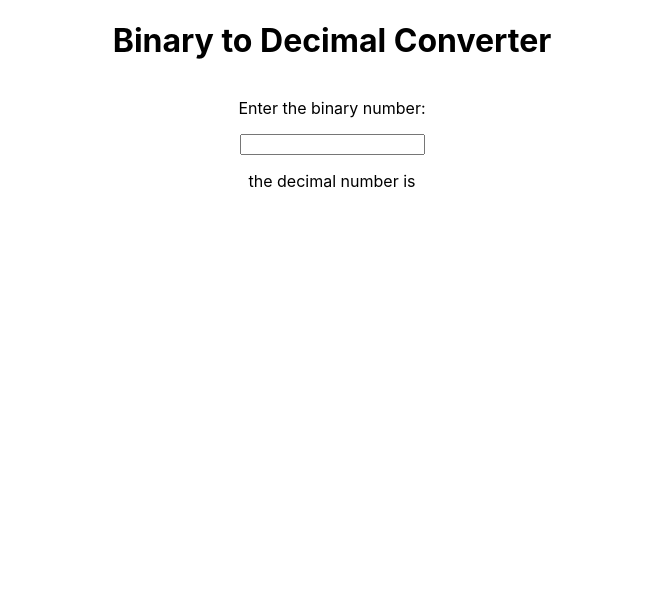
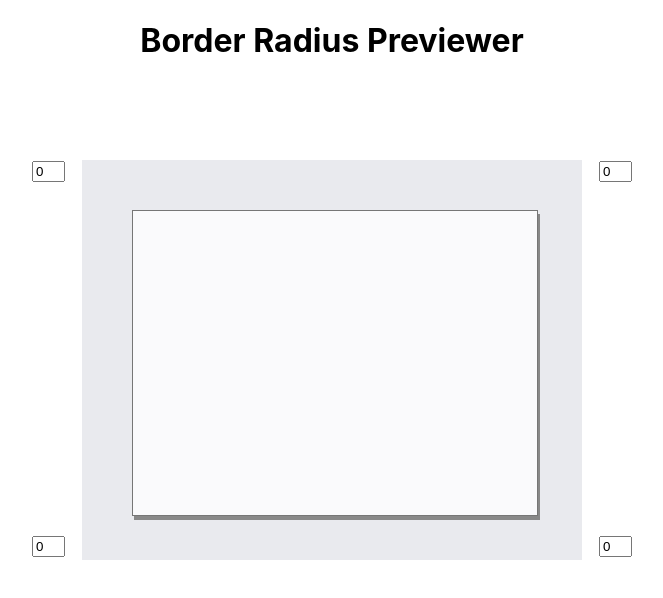
Before and after one commit to jiapengtong123/app-ideas-exercises, a React (Create React App) app: page / in a window 1280 px wide. Shown: the top 598 px of the page, without its empty margins (308-971 px from the left). Built offline with nearby package versions, Linux system fonts and the light colour scheme.

Commit message:
refine bin2dec, add border radius previewer

```diff
--- a/src/App.js
+++ b/src/App.js
@@ -2,11 +2,12 @@ import React from 'react';
 import logo from './logo.svg';
 import './App.css';
 import Bin2Dec from "./app_ideas/Beginner/Bin2Dec/Bin2Dec.tsx";
+import BorderRadiusPreviewer from "./app_ideas/Beginner/BorderRadiusPreviewer/BorderRadiusPreviewer";
 
 function App() {
   return (
     <div className="App">
-      <Bin2Dec/>
+      <BorderRadiusPreviewer/>
     </div>
   );
 }
--- a/src/app_ideas/Beginner/Bin2Dec/Bin2Dec.tsx
+++ b/src/app_ideas/Beginner/Bin2Dec/Bin2Dec.tsx
@@ -26,7 +26,7 @@ export default class Bin2Dec extends React.Component<{}, MyState> {
 
         // check if only contains 0 or 1
         input.split('').map((el: string) => {
-            if (Number(el) > 1 || Number(el) < 0) {
+            if (Number(el) !== 1 && Number(el) !== 0) {
                 ERROR = 1;
             }
         });
@@ -36,9 +36,9 @@ export default class Bin2Dec extends React.Component<{}, MyState> {
         }
 
         // convert to dec
-        for (let i = 0; i < input.length; i++) {
-            result += Number(input.charAt(i)) * Math.pow(2, input.length - 1 - i);
-        }
+        input.split('').reverse().map((el: string, index: number) => {
+            result += Number(el) * Math.pow(2, index);
+        });
 
         return result;
     }
--- /dev/null
+++ b/src/app_ideas/Beginner/BorderRadiusPreviewer/BorderRadiusPreviewer.tsx
@@ -0,0 +1,112 @@
+import * as React from 'react';
+
+type MyState = {
+    topLeft: string,
+    topRight: string,
+    bottomLeft: string,
+    bottomRight: string
+};
+
+export default class BorderRadiusPreviewer extends React.Component<{}, MyState> {
+    constructor(props: any) {
+        super(props);
+        this.state = {
+            topLeft: '0',
+            topRight: '0',
+            bottomLeft: '0',
+            bottomRight: '0'
+        };
+
+        this.topLeftRadiusChangeHandler.bind(this);
+        this.topRightRadiusChangeHandler.bind(this);
+        this.bottomLeftRadiusChangeHandler.bind(this);
+        this.bottomRightRadiusChangeHandler.bind(this);
+    }
+    checkMaxRadius = (radius: string) => {
+        if (Number(radius) >= 150) {
+            return '150';
+        } else {
+            return radius;
+        }
+    };
+
+    topLeftRadiusChangeHandler = (event: any) => {
+        this.setState({topLeft: this.checkMaxRadius(event.target.value)});
+    };
+
+    topRightRadiusChangeHandler = (event: any) => {
+        this.setState({topRight: this.checkMaxRadius(event.target.value)});
+    };
+
+    bottomLeftRadiusChangeHandler = (event: any) => {
+        this.setState({bottomLeft: this.checkMaxRadius(event.target.value)});
+    };
+
+    bottomRightRadiusChangeHandler = (event: any) => {
+        this.setState({bottomRight: this.checkMaxRadius(event.target.value)});
+    };
+
+    render() {
+        return (
+            <>
+                <h1>Border Radius Previewer</h1>
+                <div style={{
+                    width: '600px',
+                    margin: '100px auto',
+                    position: 'relative'
+                }}>
+                    <div style={{width: '100px', height: '50px', position: 'absolute', left: '', textAlign: 'left'}}>
+                        <input size={Math.max(1, this.state.topLeft.length)} maxLength={6}
+                               value={this.state.topLeft} onChange={this.topLeftRadiusChangeHandler}/>
+                    </div>
+                    <div style={{
+                        width: '100px',
+                        height: '50px',
+                        position: 'absolute',
+                        right: '-0px',
+                        textAlign: 'right'
+                    }}>
+                        <input size={Math.max(1, this.state.topRight.length)} maxLength={6}
+                               value={this.state.topRight} onChange={this.topRightRadiusChangeHandler}/>
+                    </div>
+                    <div style={{
+                        width: '100px',
+                        height: '50px',
+                        position: 'absolute',
+                        top: '375px',
+                        left: '',
+                        textAlign: 'left'
+                    }}>
+                        <input size={Math.max(1, this.state.bottomLeft.length)} maxLength={6}
+                               value={this.state.bottomLeft} onChange={this.bottomLeftRadiusChangeHandler}/>
+                    </div>
+                    <div style={{ width: '100px',
+                        height: '50px',
+                        position: 'absolute',
+                        top: '375px',
+                        right: '-0px',
+                        textAlign: 'right'}}>
+                    <input size={Math.max(1, this.state.bottomRight.length)} maxLength={6}
+                           value={this.state.bottomRight} onChange={this.bottomRightRadiusChangeHandler}/>
+                    </div>
+
+                    <div style={{
+                        margin: '0 auto', width: '400px', height: '300px',
+                        padding: '50px', backgroundColor: '#e9eaee', textAlign: 'center',
+                        borderTopLeftRadius: this.state.topLeft + 'px',
+                        borderTopRightRadius: this.state.topRight + 'px',
+                        borderBottomLeftRadius: this.state.bottomLeft + 'px',
+                        borderBottomRightRadius: this.state.bottomRight + 'px'
+                    }}>
+                    <textarea readOnly={true}
+                              style={{width: '400px', height: '300px', resize: 'none', backgroundColor: '#fafafc',
+                              boxShadow: '2px 4px #888888'}}>
+                    </textarea>
+                    </div>
+
+                    {/*<button style={{width: '400px', backgroundColor:'lightblue', height: '50px'}}>copy</button>*/}
+                </div>
+            </>
+        );
+    }
+}
```
